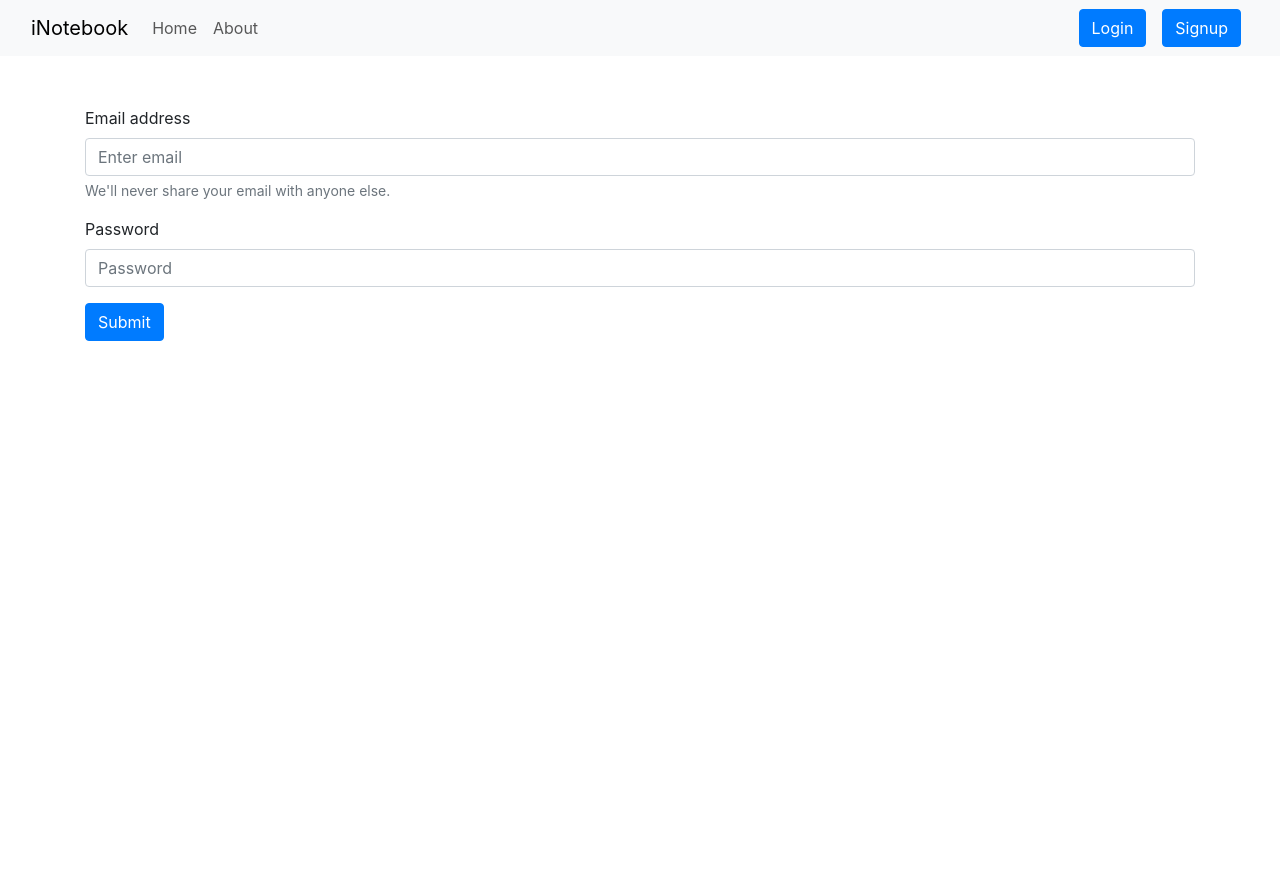
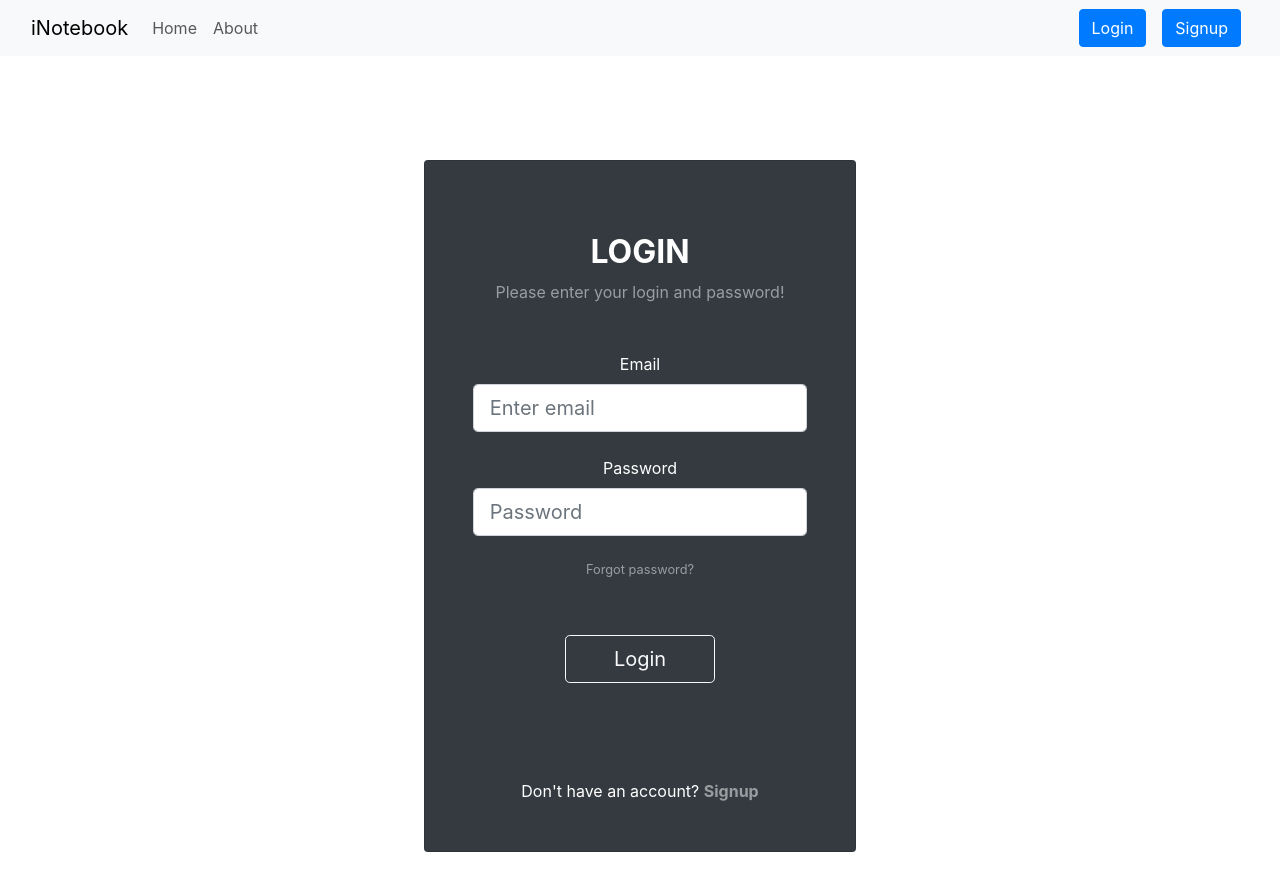
Before and after one commit to DarshilGajera07/inotebook, a React (Create React App) app: page /login in a window 1280 px wide. Shown: the top 890 px of the page. Before the commit the page ends 800 px from the top, so only its background shows below. Built offline with nearby package versions, Linux system fonts and the light colour scheme; the HTML template or start-up script is replaced by a standard one.

Commit message:
login page design change.

```diff
--- a/src/components/Login.js
+++ b/src/components/Login.js
@@ -1,9 +1,9 @@
-import React, {useState} from 'react'
-import { useNavigate } from 'react-router-dom';
+import React, { useState } from 'react'
+import { useNavigate, Link } from 'react-router-dom';
 
 const Login = (props) => {
-    const {showAlert} = props;
-    const [credentials, setCredential] = useState({email: "", password: ""});
+    const { showAlert } = props;
+    const [credentials, setCredential] = useState({ email: "", password: "" });
     let navigate = useNavigate();
 
 
@@ -14,7 +14,7 @@
             headers: {
                 'Content-Type': 'application/json'
             },
-            body: JSON.stringify({email:credentials.email, password:credentials.password})
+            body: JSON.stringify({ email: credentials.email, password: credentials.password })
         });
 
         const json = await response.json()
@@ -27,18 +27,18 @@
 
 
         }
-        else{
+        else {
             props.showAlert("Invalid Details", "danger");
         }
     }
 
-    const onChange= (e)=>{
-        setCredential({...credentials, [e.target.name]: e.target.value})
+    const onChange = (e) => {
+        setCredential({ ...credentials, [e.target.name]: e.target.value })
     }
 
     return (
         <div>
-            <form onSubmit={handleSubmit}>
+            {/* <form onSubmit={handleSubmit}>
                 <div className="form-group">
                     <label htmlFor="email">Email address</label>
                     <input type="email" className="form-control" onChange={onChange} value={credentials.email} id="email" name='email' aria-describedby="emailHelp" placeholder="Enter email" />
@@ -49,6 +49,47 @@
                     <input type="password" className="form-control" onChange={onChange} value={credentials.password} id="password" name='password' placeholder="Password" />
                 </div>
                 <button type="submit" className="btn btn-primary">Submit</button>
+            </form> */}
+            <form onSubmit={handleSubmit} className="vh-100 gradient-custom">
+                <div className="container py-5 h-100">
+                    <div className="row d-flex justify-content-center align-items-center h-100">
+                        <div className="col-12 col-md-8 col-lg-6 col-xl-5">
+                            <div className="card bg-dark text-white">
+                                <div className="card-body p-5 text-center">
+
+                                    <div className="mb-md-5 mt-md-4 pb-5">
+
+                                        <h2 className="fw-bold mb-2 text-uppercase">Login</h2>
+                                        <p className="text-white-50 mb-5">Please enter your login and password!</p>
+
+                                        <div data-mdb-input-init className="form-outline form-white mb-4">
+
+                                            <label className="form-label" for="typeEmailX">Email</label>
+                                            <input type="email" onChange={onChange} value={credentials.email} id="email" name='email' aria-describedby="emailHelp" placeholder="Enter email" className="form-control form-control-lg" />
+
+                                        </div>
+
+                                        <div data-mdb-input-init className="form-outline form-white mb-4">
+                                            <label className="form-label" for="typePasswordX">Password</label>
+                                            <input type="password" onChange={onChange} value={credentials.password} id="password" name='password' placeholder="Password" className="form-control form-control-lg" />
+                                        </div>
+
+                                        <p className="small mb-5 pb-lg-2"><a className="text-white-50" href="#!">Forgot password?</a></p>
+
+                                        <button data-mdb-button-init data-mdb-ripple-init className="btn btn-outline-light btn-lg px-5" type="submit">Login</button>
+
+                                    </div>
+
+                                    <div>
+                                        <p className="mb-0">Don't have an account? <Link className="text-white-50 fw-bold" to="/signup" role='button'>Signup</Link>
+                                        </p>
+                                    </div>
+
+                                </div>
+                            </div>
+                        </div>
+                    </div>
+                </div>
             </form>
         </div>
     )
```
Also changed, not shown: src/App.css (line endings or trailing spaces).
